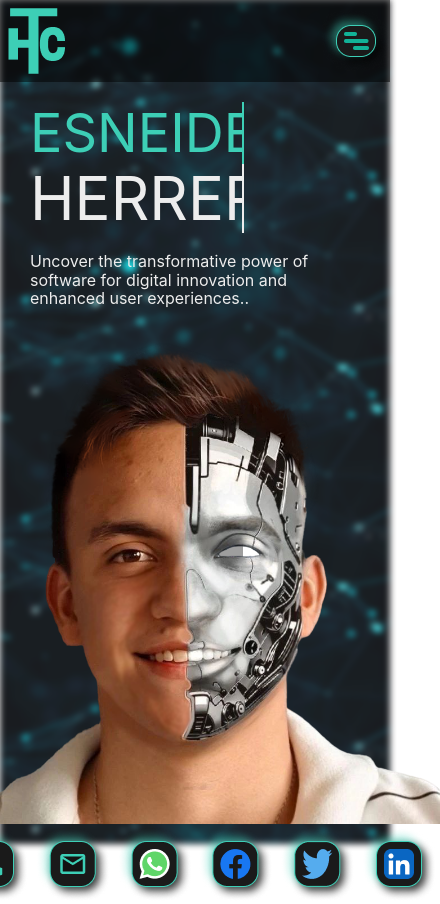
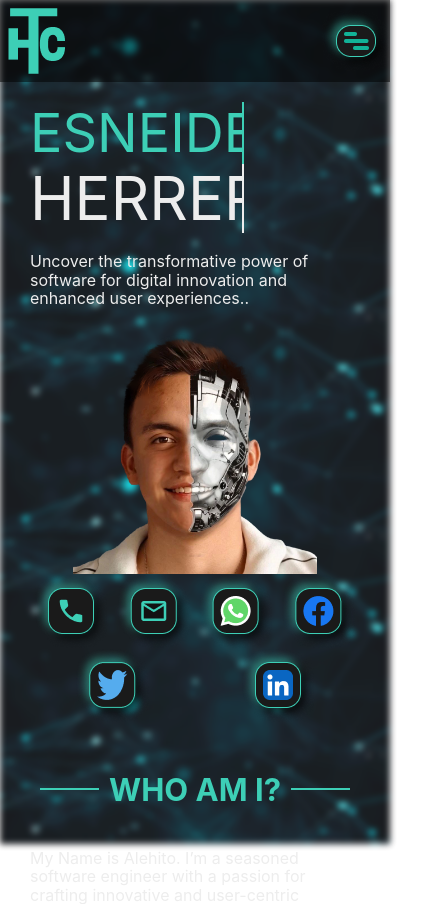
Before and after one commit to EsneiderCode/portfolio2024, a React (Create React App) app: page / in a window 390 px wide. Shown: the top 904 px of the page, 440 px wide, since content can reach past the window. Built offline with nearby package versions, Linux system fonts and the light colour scheme; grey boxes are pictures that could not be loaded; the HTML template or start-up script is replaced by a standard one; a web font is replaced by a local one.

Commit message:
solving bugs

```diff
--- a/src/assets/styles/home.css
+++ b/src/assets/styles/home.css
@@ -126,3 +126,29 @@
     max-width: 100%;
   }
 }
+
+@media screen and (max-width: 600px) {
+  .photo__container {
+    display: flex;
+    justify-content: center;
+  }
+
+  .picture {
+    height: 250px;
+  }
+
+  .pupil__container {
+    width: 25px;
+    height: 14px;
+    z-index: 90;
+    top: 107px;
+    right: 168px;
+  }
+
+  .pupil {
+    width: 12px;
+    height: 12px;
+    left: 6px !important;
+    top: 1px !important;
+  }
+}
--- a/src/assets/styles/progressbar.css
+++ b/src/assets/styles/progressbar.css
@@ -9,3 +9,29 @@
   box-shadow: -4px -4px 10px rgba(61, 207, 182, 0.5),
     4px 4px 10px rgba(0, 0, 0, 0.8);
 }
+
+.percentage__container {
+  width: 100%;
+  min-width: 250px;
+  background-color: var(--black_color);
+  border: 1px solid var(--green_color);
+  box-shadow: -4px -4px 10px rgba(61, 207, 182, 0.5),
+    4px 4px 10px rgba(0, 0, 0, 0.8);
+  border-radius: 4px;
+  overflow: hidden;
+  height: 10px;
+}
+
+.percentage {
+  height: 10px;
+  background-color: var(--green_color);
+  transition: width 0.3s ease-in-out;
+  border-radius: 4px;
+}
+
+@media screen and (max-width: 600px) {
+  .percentage__container,
+  .progress-bar__container {
+    min-width: 0;
+  }
+}
--- a/src/components/ProgressBar.js
+++ b/src/components/ProgressBar.js
@@ -1,35 +1,19 @@
-import React from 'react';
-import PropTypes from 'prop-types';
-
+import React from "react";
+import PropTypes from "prop-types";
+import "../assets/styles/progressbar.css";
 const ProgressBar = ({ value, max }) => {
   const percentage = (value / max) * 100;
 
   return (
-    <div style={{
-      width: '100%',
-      minWidth: '250px',
-      backgroundColor: 'var(--black_color)',
-      border: '1px solid var(--green_color)',
-      boxShadow: "-4px -4px 10px rgba(61, 207, 182, 0.5),4px 4px 10px rgba(0, 0, 0, 0.8)",
-      borderRadius: '4px',
-      overflow: 'hidden',
-      height: '10px'
-    }}>
-      <div style={{
-        width: `${percentage}%`,
-        height: '10px',
-        backgroundColor: 'var(--green_color)',
-        transition: 'width 0.3s ease-in-out',
-        borderRadius: '4px'
-      }}>
-      </div>
+    <div className="percentage__container">
+      <div className="percentage" style={{ width: `${percentage}%` }}></div>
     </div>
   );
 };
 
 ProgressBar.propTypes = {
   value: PropTypes.number.isRequired,
-  max: PropTypes.number.isRequired
+  max: PropTypes.number.isRequired,
 };
 
 export default ProgressBar;
```
